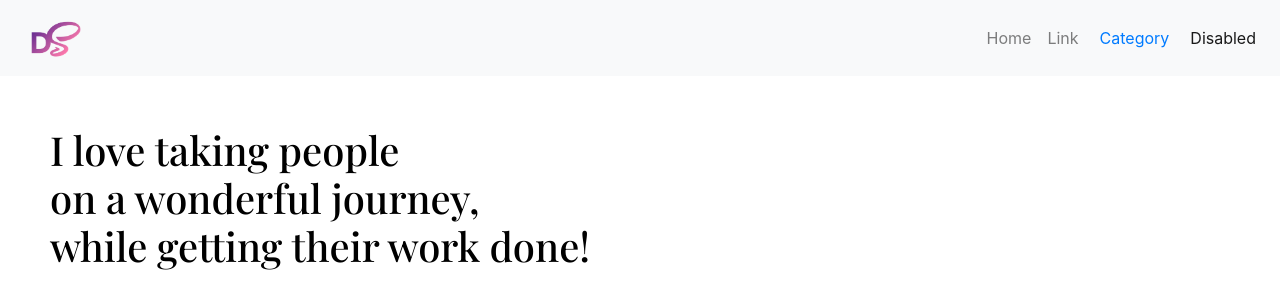
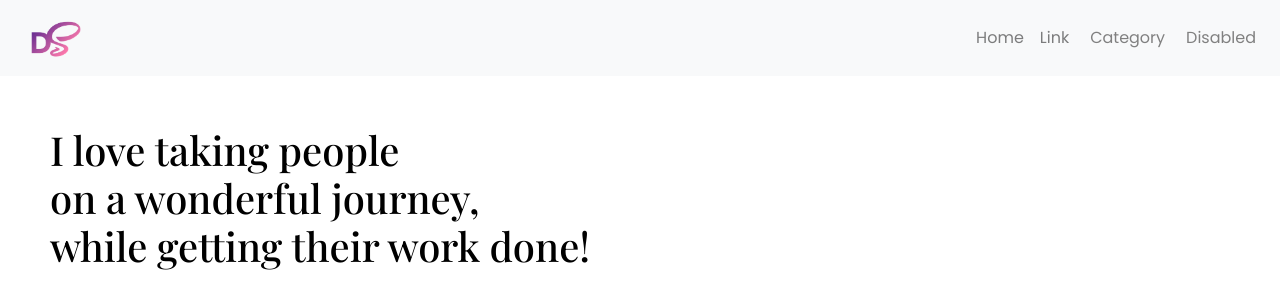
Before and after one commit to densaldanha/densaldanha.github.io, a PHP site: page /home.html in a window 1280 px wide. Shown: the top 300 px of the page. Run offline with PHP 8.4, Linux system fonts and the light colour scheme.

Commit message:
Font Changes

```diff
--- a/home.css
+++ b/home.css
@@ -20,7 +20,7 @@ text-align: center;
 
 }
 
-#navbarSupportedContent{
+.container-fluid{
 
-    float: right;
+    font-family: 'Poppins', sans-serif;
 }
--- a/home.html
+++ b/home.html
@@ -44,27 +44,27 @@
             <div class="collapse navbar-collapse" id="navbarSupportedContent">
                 <ul class="navbar-nav me-auto mb-2 mb-lg-0">
                     <li class="nav-item">
-                        <a class="nav-link Disabled" aria-current="page" href="home.html">Home</a>
+                        <a class="nav-link Disabled" aria-current="page" href="home.html" style="font-family: 'Poppins', sans-serif;" >Home</a>
                     </li>
                     <li class="nav-item">
-                        <a class="nav-link" href="https://www.youtube.com/channel/UCA5sQ-XuDFD4nEX4GeezW8A">Link</a>
+                        <a class="nav-link" href="https://www.youtube.com/channel/UCA5sQ-XuDFD4nEX4GeezW8A" style="font-family: 'Poppins', sans-serif;">Link</a>
                     </li>
                     <div class="btn-group">
                         <button type="button" class="btn btn-link" data-toggle="dropdown" aria-haspopup="true"
-                            aria-expanded="false">
+                            aria-expanded="false" style="font-family: 'Poppins', sans-serif; color: gray;">
                             Category
                         </button>
                         <div class="dropdown-menu">
-                            <a class="dropdown-item" href="#">Research</a>
-                            <a class="dropdown-item" href="#">Design</a>
-                            <a class="dropdown-item" href="#">Photography</a>
-                            <a class="dropdown-item" href="#">Videos</a>
-                            <div class="dropdown-divider"></div>
+                            <a class="dropdown-item" href="#" style="font-family: 'Poppins', sans-serif; color: gray;">Research</a>
+                            <a class="dropdown-item" href="#" style="font-family: 'Poppins', sans-serif; color: gray;">Design</a>
+                            <a class="dropdown-item" href="#" style="font-family: 'Poppins', sans-serif; color: gray;">Photography</a>
+                            <a class="dropdown-item" href="#" style="font-family: 'Poppins', sans-serif; color: gray;">Videos</a>
+                            <div class="dropdown-divider" ></div>
                             <a class="dropdown-item" href="#">Other Projects</a>
                         </div>
                     </div>
                     <li class="nav-item">
-                        <a class="nav-link active" href="#" tabindex="-1" aria-disabled="true">Disabled</a>
+                        <a class="nav-link active" href="#" tabindex="-1" aria-disabled="false" style="font-family: 'Poppins', sans-serif; color: gray;">Disabled</a>
                     </li>
                 </ul>
             </div>
```
